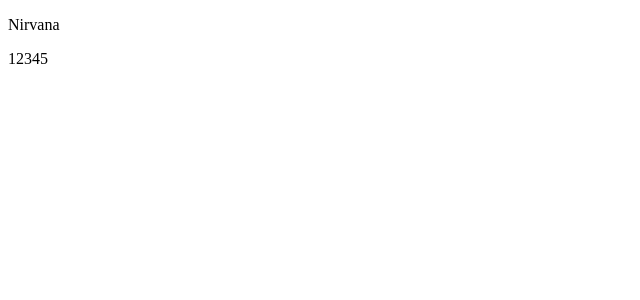
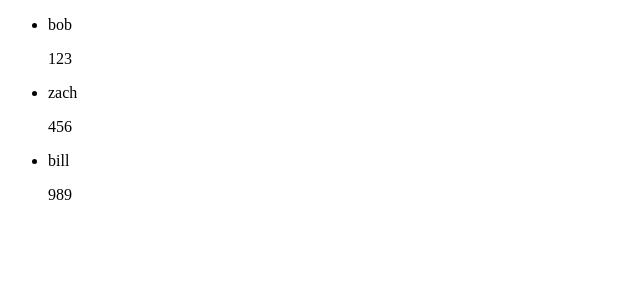
Before and after one commit to zach-ryan-butler/album-search, a React app: page / in a window 1280 px wide. Shown: the top 300 px of the page, without its empty margins (0-640 px from the left). Built offline with nearby package versions, Linux system fonts and the light colour scheme.

Commit message:
made artists component that loops through an array of artists, making li items for each

```diff
--- a/src/components/App.js
+++ b/src/components/App.js
@@ -1,6 +1,21 @@
 import React from 'react';
-import Artist from './artist/Artist';
+import Artists from './artist/Artists';
 
 export default function App() {
-  return <Artist name="Nirvana" id="12345" />;
+  const artistArr = [
+    {
+      name: 'bob',
+      id: '123'
+    },
+    {
+      name: 'zach',
+      id: '456'
+    },
+    {
+      name: 'bill',
+      id: '989'
+    }
+  ];
+
+  return <Artists artists={artistArr} />;
 }
--- a/src/components/artist/Artist.js
+++ b/src/components/artist/Artist.js
@@ -2,8 +2,6 @@
 import PropTypes from 'prop-types';
 
 function Artist({ name, id }) {
-  console.log(name);
-  console.log(id);
   return (
     <section>
       <p>{name}</p>
--- /dev/null
+++ b/src/components/artist/Artists.js
@@ -0,0 +1,26 @@
+import React from 'react';
+import PropTypes from 'prop-types';
+import Artist from './Artist';
+
+function Artists({ artists }) {
+  const artistList = artists.map(({ name, id }) => (
+    <li key={id}>
+      <Artist name={name} id={id} />
+    </li>
+  ));
+
+  return (
+    <ul>
+      {artistList}
+    </ul>
+  );
+}
+
+Artists.propTypes = {
+  artists: PropTypes.arrayOf(PropTypes.shape({
+    name: PropTypes.string.isRequired,
+    id: PropTypes.string.isRequired
+  })).isRequired
+};
+
+export default Artists;
```
